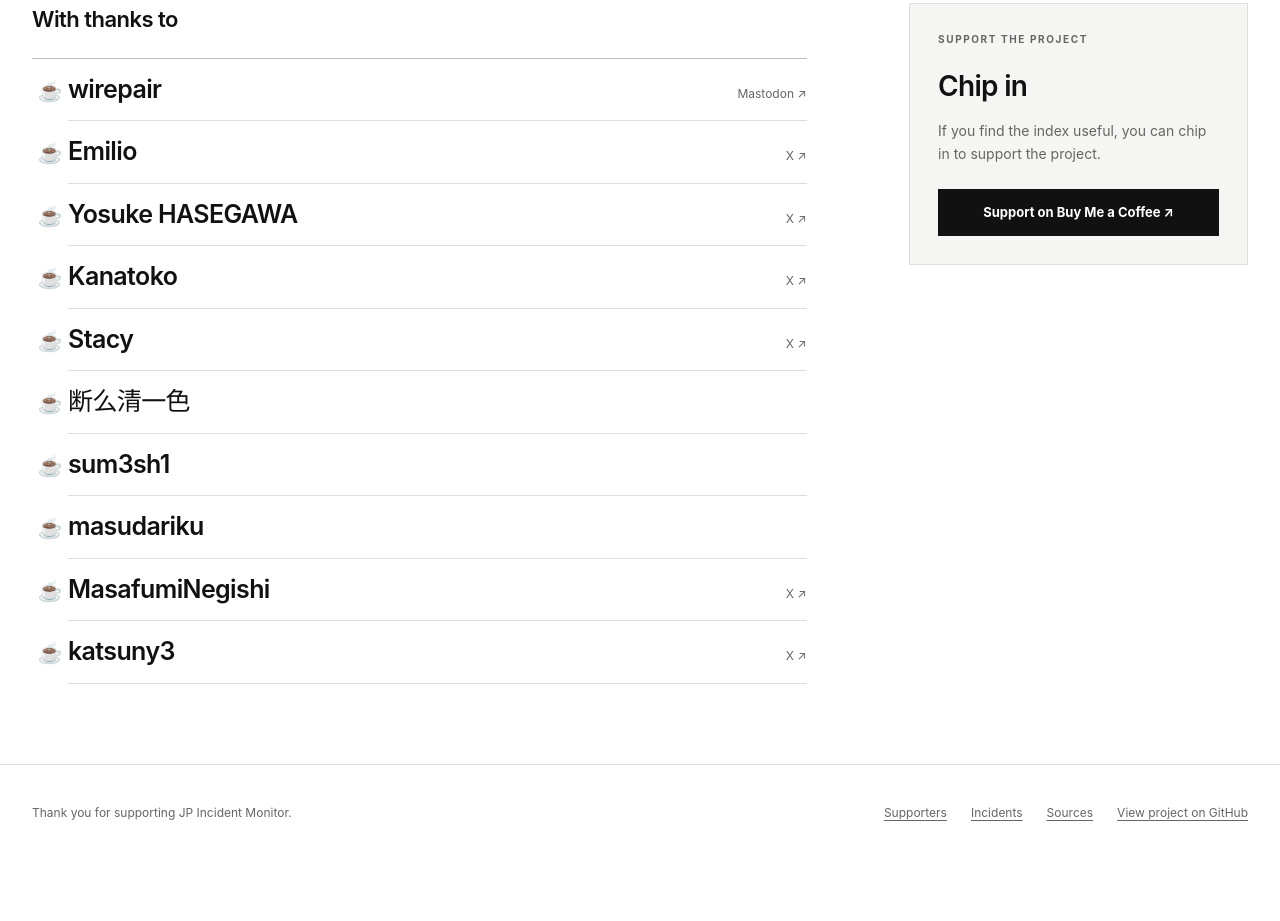
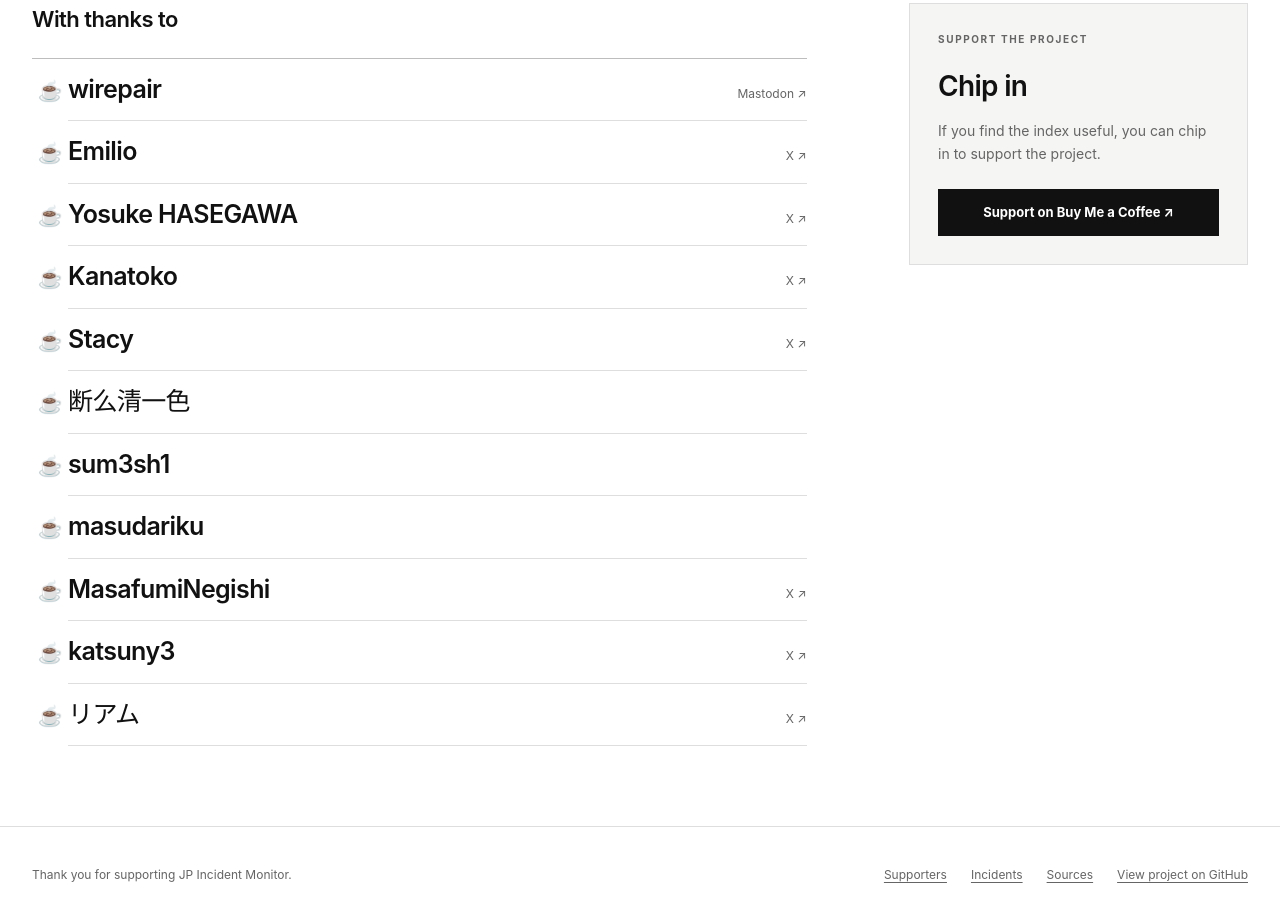
Before and after one commit to elkentaro/jp_incidents, a plain HTML site: page supporters.html in a window 1280 px wide. Shown: the part 393-1314 px from the top of the page. Before the commit the page ends 1254 px from the top, so only its background shows below. Drawn offline with Linux system fonts and the light colour scheme.

Commit message:
Add リアム to public supporters

```diff
--- a/supporters.html
+++ b/supporters.html
@@ -106,6 +106,12 @@
               <span class="supporter-profile">X <span aria-hidden="true">↗</span></span>
             </a>
           </li>
+          <li>
+            <a class="supporter-link" href="https://x.com/konsolitus" target="_blank" rel="noopener noreferrer">
+              <span class="supporter-name">リアム</span>
+              <span class="supporter-profile">X <span aria-hidden="true">↗</span></span>
+            </a>
+          </li>
         </ul>
       </section>
 
```
